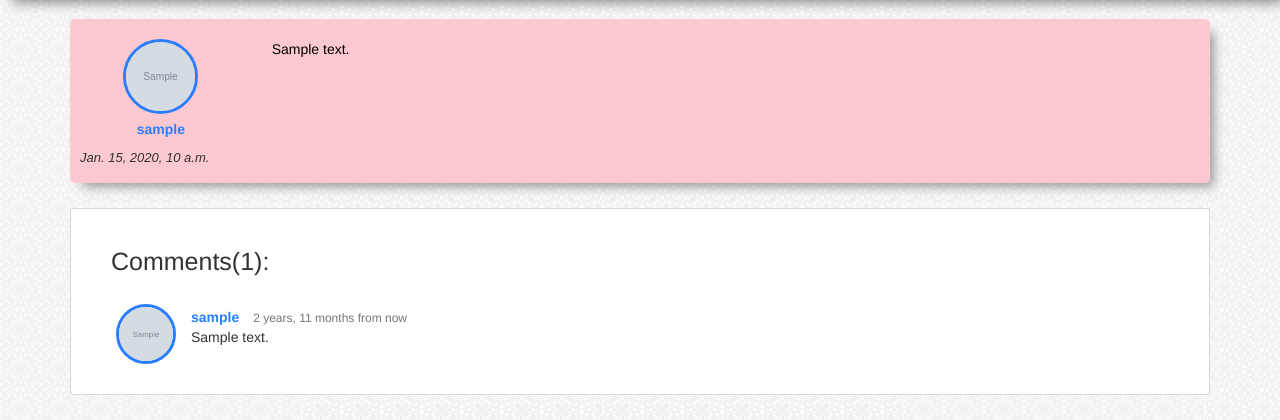
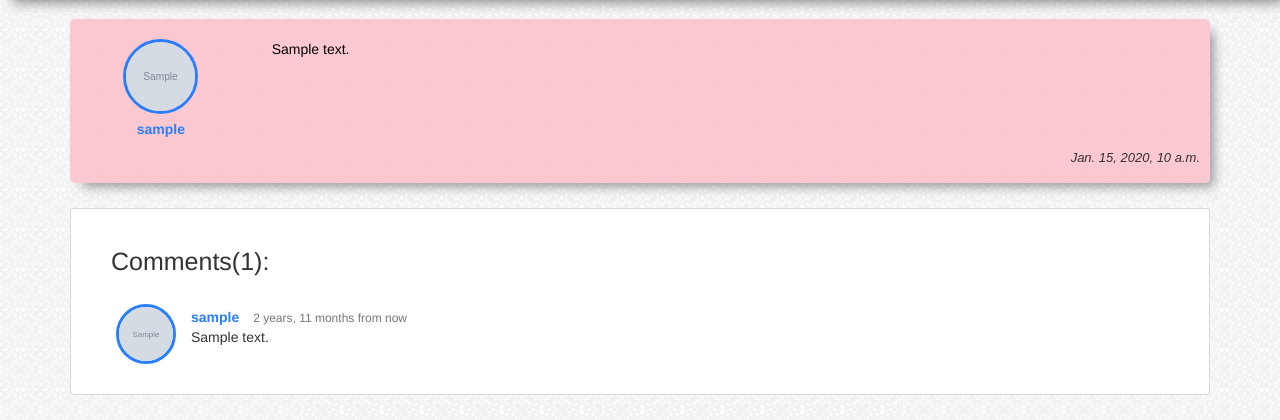
Before and after one commit to dima2395/thoughts, a Django app: a page that uses thoughts/templates/thoughts/detail.html in a window 1280 px wide. Shown: the part 51-471 px from the top of the page. Run offline with Django 3.2, Linux system fonts and the light colour scheme; tables that the repository leaves empty hold one stand-in row (values such as "Sample post"); grey boxes marked "Sample" are stand-in pictures; some libraries are stand-ins or nearby versions.

Commit message:
fixed bug :)

```diff
--- a/thoughts/templates/thoughts/detail.html
+++ b/thoughts/templates/thoughts/detail.html
@@ -26,7 +26,7 @@
     </div>
 
     <div class="row">
-      <div class="date col-md-12">{{ thought.date }}</div>
+      <div class="date">{{ thought.date }}</div>
     </div>
   </div>
 
```
